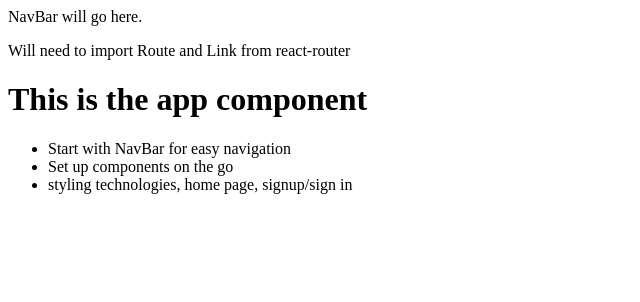
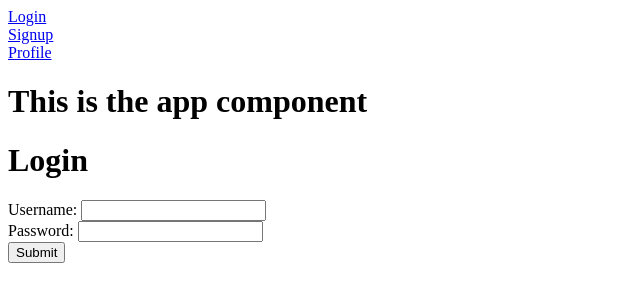
Before and after one commit to jpersons24/myomy-react, a React (Create React App) app: page /login in a window 1280 px wide. Shown: the top 302 px of the page, without its empty margins (0-640 px from the left). Built offline with nearby package versions, Linux system fonts and the light colour scheme; no server answers.

Commit message:
login, logout, profile, signup to NavBar

```diff
--- a/src/components/App.js
+++ b/src/components/App.js
@@ -1,41 +1,32 @@
 import { Switch, Route } from 'react-router-dom'
-import { useEffect } from 'react'
-import { useSelector, useDispatch } from 'react-redux'
-import { setCurrentUser } from '../redux/userSlice.js'
-import NavBar from './NavBar.js'
+import { useState } from 'react'
+import NavBar from './NavBar'
+import Login from './Login'
+import Signup from './Signup'
+import Profile from './Profile'
 
 
 function App() {
 
-  const dispatch = useDispatch();
-  const currentUser = useSelector((state) => state.user.currentUser)
-  console.log(currentUser)
+  const [user, setUser] = useState(null)
 
-  // fetch users --> there is only one user right now
-  useEffect(() => {
-    fetch("http://localhost:4000/users")
-    .then(res => res.json())
-    .then(data => {
-      const action = setCurrentUser(data)
-      dispatch(action)
-    })
-  }, [dispatch]);
-
+  function userLogout() {
+    setUser(null)
+  }
 
   return (
     <div>
-      <NavBar />
-      <div>
-        <h1>This is the app component</h1>
-        <ul>
-          <li>Start with NavBar for easy navigation</li>
-          <li>Set up components on the go</li>
-          <li>styling technologies, home page, signup/sign in</li>
-        </ul>
-      </div>
+      <NavBar user={user} userLogout={userLogout} />
+      <h1>This is the app component</h1>
       <Switch>
-        <Route exact path="/home">
-          {/* <Home /> */}
+        <Route exact path="/login">
+          <Login setUser={setUser}/>
+        </Route>
+        <Route exact path="/signup">
+          <Signup />
+        </Route>
+        <Route exact path="/profile">
+          <Profile />
         </Route>
       </Switch>
     </div>
--- /dev/null
+++ b/src/components/Login.js
@@ -0,0 +1,58 @@
+import { useState } from 'react';
+
+
+function Login({ setUser }) {
+
+   const [formData, setFormData] = useState({
+      username: "",
+      password: "",
+   });
+
+   function handleChange(e) {
+      setFormData({ ...formData, [e.target.name]: e.target.value });
+   }
+
+   function handleSubmit(e) {
+      e.preventDefault()
+
+      // POST /login
+      fetch('http://localhost:4000/login', {
+         method: "POST"
+      })
+         .then(res => res.json())
+         .then(user => {
+            // response -> user saved in state
+            console.log(user)
+            setUser(user)
+         })
+   }
+
+   return(
+      <div>
+         <form onSubmit={handleSubmit}>
+            <h1>Login</h1>
+            <label>Username: </label>
+            <input
+               type="text"
+               name="username"
+               autoComplete="off"
+               value={formData.username}
+               onChange={handleChange}
+            />
+            <br></br>
+            <label>Password: </label>
+            <input
+               type="text"
+               name="password"
+               autoComplete="off"
+               value={formData.password}
+               onChange={handleChange}
+            />
+            <br></br>
+            <input type="submit"/>
+         </form>
+      </div>
+   )
+}
+
+export default Login
--- a/src/components/NavBar.js
+++ b/src/components/NavBar.js
@@ -1,9 +1,24 @@
-function NavBar() {
+import { Link } from 'react-router-dom'
+
+function NavBar({ user, userLogout }) {
    return (
-      <div>
-         NavBar will go here.
-         <p>Will need to import Route and Link from react-router</p>
-      </div>
+      <header>
+         <div>
+            {user ? ( <button onClick={userLogout}>Logout</button> )
+            :
+            (
+               <>
+                  <Link to="/login">Login</Link>
+                  <br></br>
+                  <Link to="/signup">Signup</Link>
+               </>
+            )
+            }
+         </div>
+         <div>
+            <Link to="/profile">Profile</Link>
+         </div>
+      </header>
    )
 }
 
--- /dev/null
+++ b/src/components/Profile.js
@@ -0,0 +1,9 @@
+function Profile() {
+   return (
+      <div>
+         <h1>Profile Page</h1>
+      </div>
+   )
+}
+
+export default Profile
--- /dev/null
+++ b/src/components/Signup.js
@@ -0,0 +1,36 @@
+function Signup() {
+   return (
+      <div>
+         <form>
+            <h1>Signup</h1>
+            <label>Username: </label>
+            <input
+               type="text"
+               name="username"
+               // value=""
+               // onChange={}
+            />
+            <br></br>
+            <label>Password: </label>
+            <input
+                type="text"
+                name="password"
+                // value=""
+                // onChange={}
+            />
+            <br></br>
+            <label>Profile Image URL: </label>
+            <input
+               type="text"
+               name="profile_img"
+               // value=""
+               // onChange={}
+            />
+            <br></br>
+            <input type="submit" />
+         </form>
+      </div>
+   )
+};
+
+export default Signup;
```
